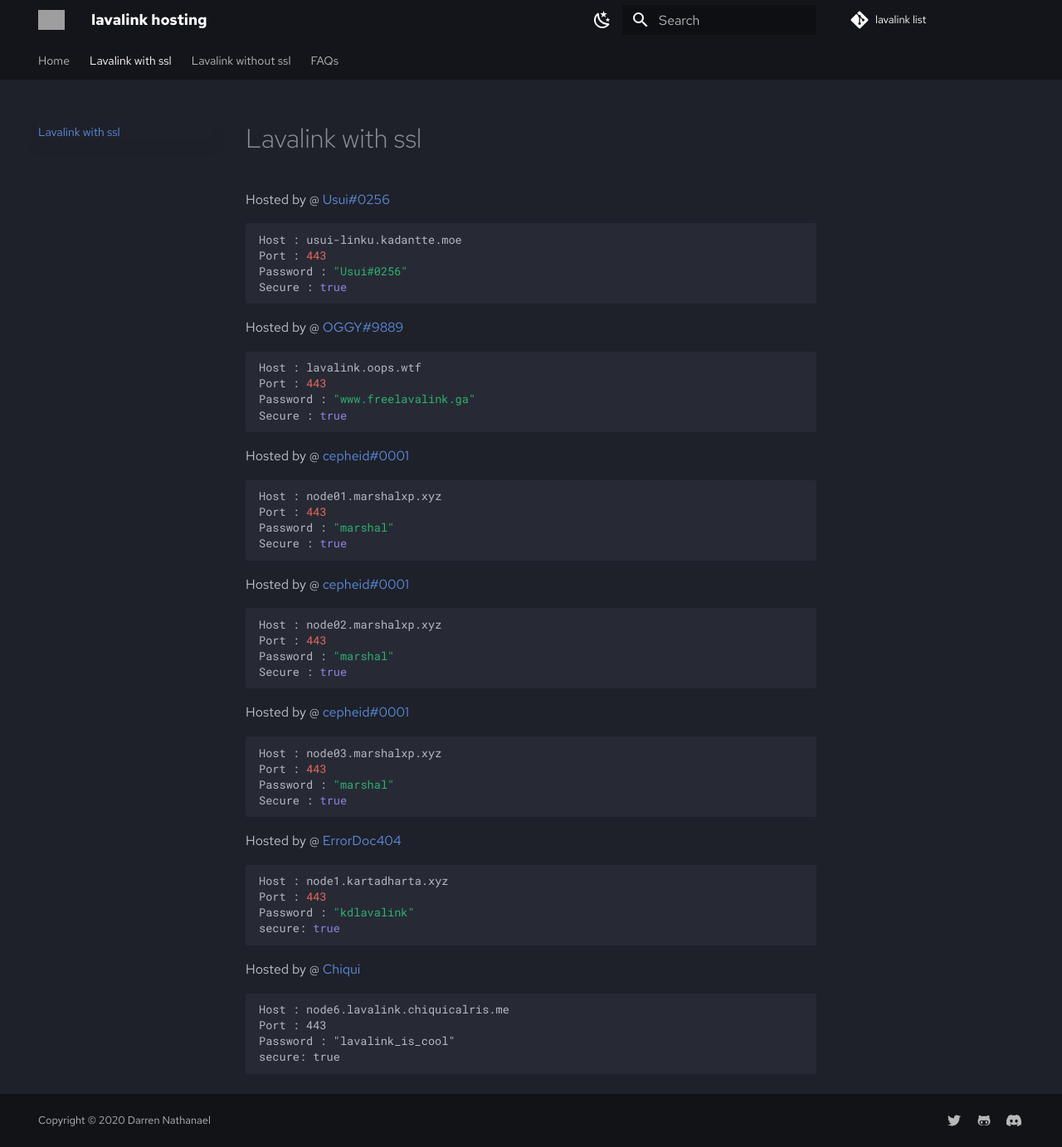
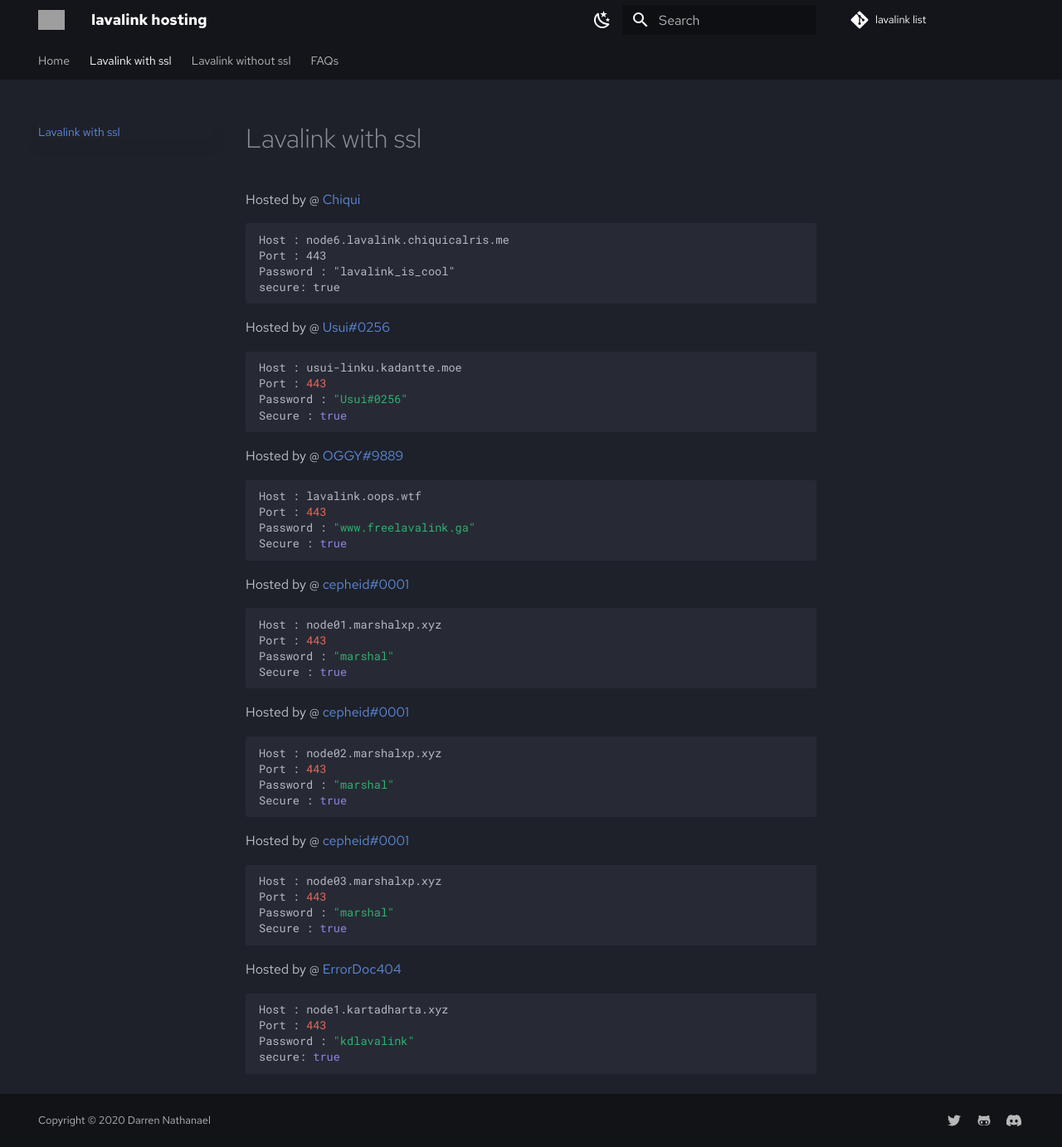
Before and after one commit to DarrenOfficial/lavalink-list, an MkDocs documentation site: the page built from docs/SSL/lavalink-with-ssl.md, in a window 1280 px wide and 1383 px high. Shown: the whole window at 83% size. Built offline with MkDocs 1.6.1 and Material for MkDocs 9.7.7, drawn with Linux system fonts in a browser that asks for light colours; comment, search, counter and statistics services are not loaded; part of the change alters nothing that is shown; grey boxes are pictures that could not be loaded.

````diff
--- a/docs/SSL/lavalink-with-ssl.md
+++ b/docs/SSL/lavalink-with-ssl.md
@@ -4,6 +4,15 @@ description: SSL Uses Secure WS connection, whilst No SSL uses standard WS. if y
 ---
 
 ---
+
+
+Hosted by @ [Chiqui](https://ko-fi.com/chiquidev)
+```
+Host : node6.lavalink.chiquicalris.me
+Port : 443
+Password : "lavalink_is_cool"
+secure: true
+```
 Hosted by @ [Usui#0256](https://kadantte.moe)
 ```bash
 Host : usui-linku.kadantte.moe
@@ -46,10 +55,3 @@ Port : 443
 Password : "kdlavalink"
 secure: true
 ```
-Hosted by @ [Chiqui](https://ko-fi.com/chiquidev)
-```
-Host : node6.lavalink.chiquicalris.me
-Port : 443
-Password : "lavalink_is_cool"
-secure: true
-```
````
